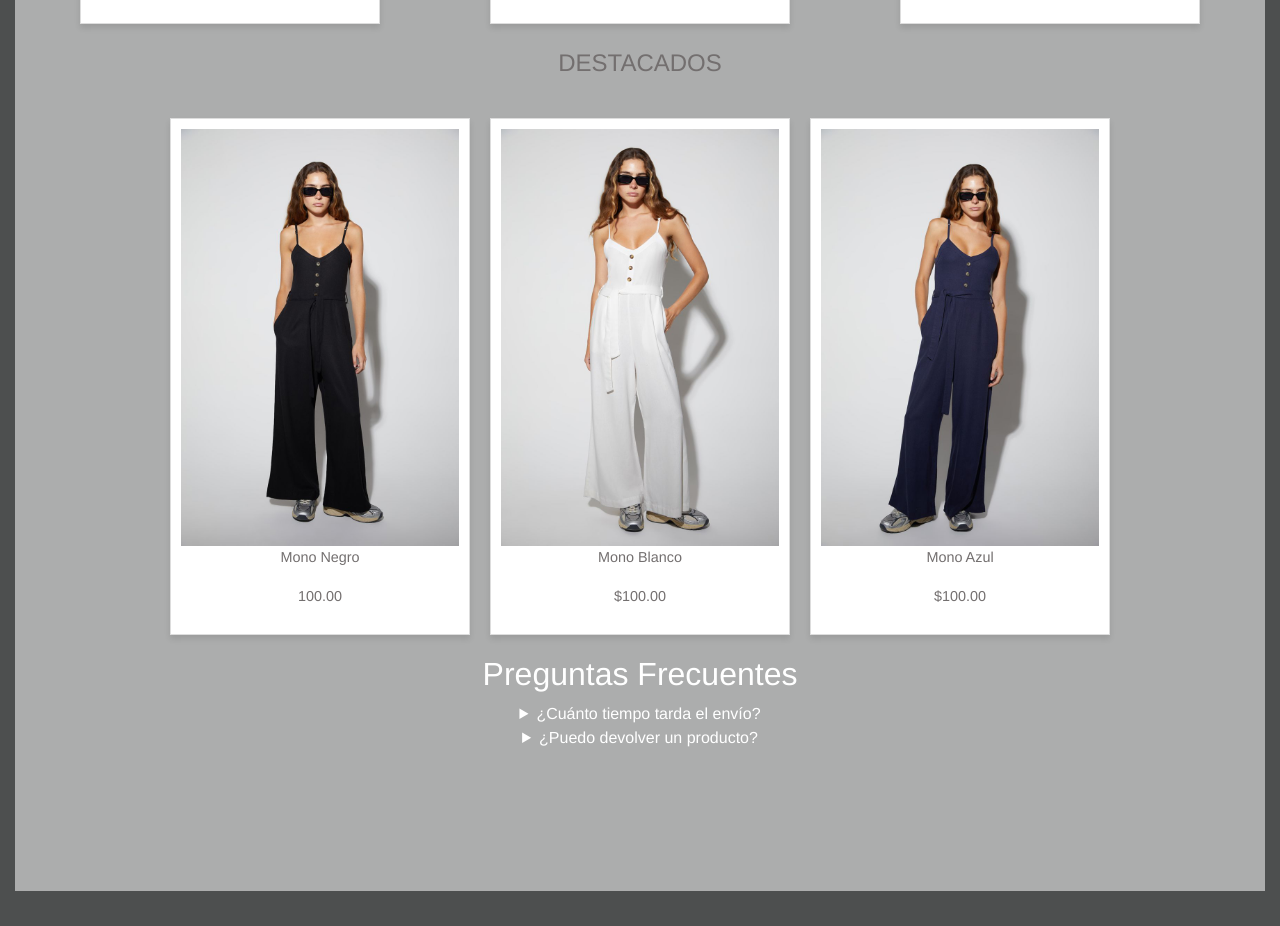
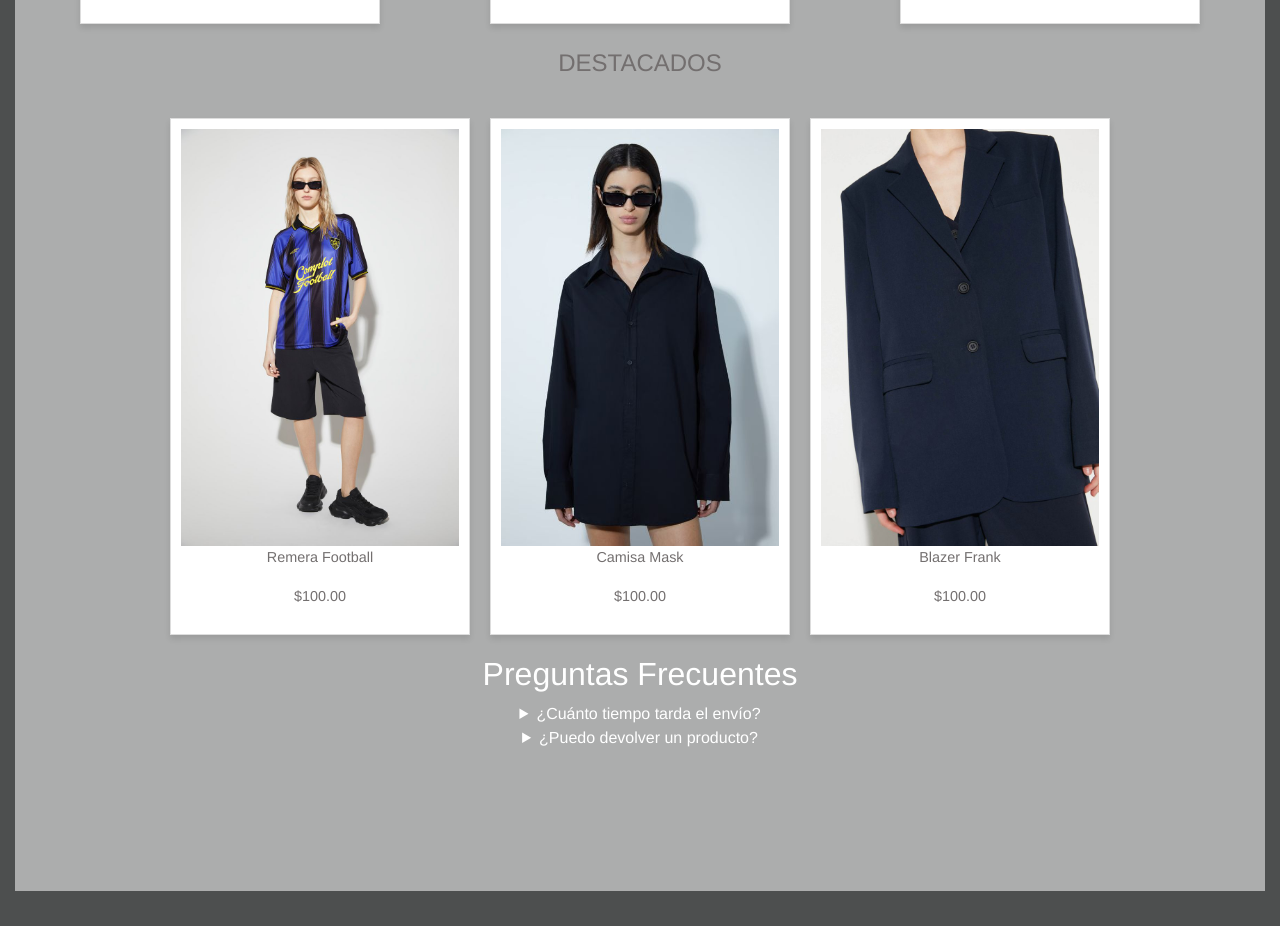
Before and after one commit to 533081/SouthSide, a website: page index.html in a window 1280 px wide. Shown: the part 5949-6875 px from the top of the page. Drawn offline with nearby package versions, Linux system fonts and the light colour scheme.

Commit message:
modifique

```diff
--- a/index.html
+++ b/index.html
@@ -94,22 +94,22 @@
                     <p>DESTACADOS</p>
                     <div class="productos-outlet">
                         <div class="producto">
-                            <img src="./assets/mononegro.jpg" alt="Producto 1">
+                            <img src="./assets/remerafootball.jpg" alt="Producto 1">
 
-                            <p>Mono Negro</p>
-                            <p> 100.00</p>
+                            <p>Remera Football</p>
+                            <p> $100.00</p>
 
                         </div>
 
                         <div class="producto">
-                            <img src="./assets/monoblanco.jpg" alt="Producto 2">
-                            <p>Mono Blanco</p>
+                            <img src="./assets/camisamask.jpg" alt="Producto 2">
+                            <p>Camisa Mask</p>
                             <p>$100.00</p>
                         </div>
 
                         <div class="producto">
-                            <img src="./assets/monoazul.jpg" alt="Producto 3">
-                            <p>Mono Azul</p>
+                            <img src="./assets/blazerfrank.jpg" alt="Producto 3">
+                            <p>Blazer Frank</p>
                             <p> $100.00</p>
 
                         </div>
```
Also changed, not shown: pages/collection.html (+3 -3 lines), pages/contact.html (+2 -2 lines), assets/bermudadylan.jpg (added), assets/blazerfrank.jpg (added), assets/camisamask.jpg (added), assets/coleccionazul.jpg (deleted), assets/coleccionrulos.jpg (deleted), assets/imageninicio.jpg (deleted), assets/imageninicio2.jpg (deleted), assets/monoazul.jpg (deleted), assets/monoblanco.jpg (deleted), assets/mononegro.jpg (deleted), assets/remerablue.jpg (deleted), assets/remerafootball.jpg (added), 3 more files.
